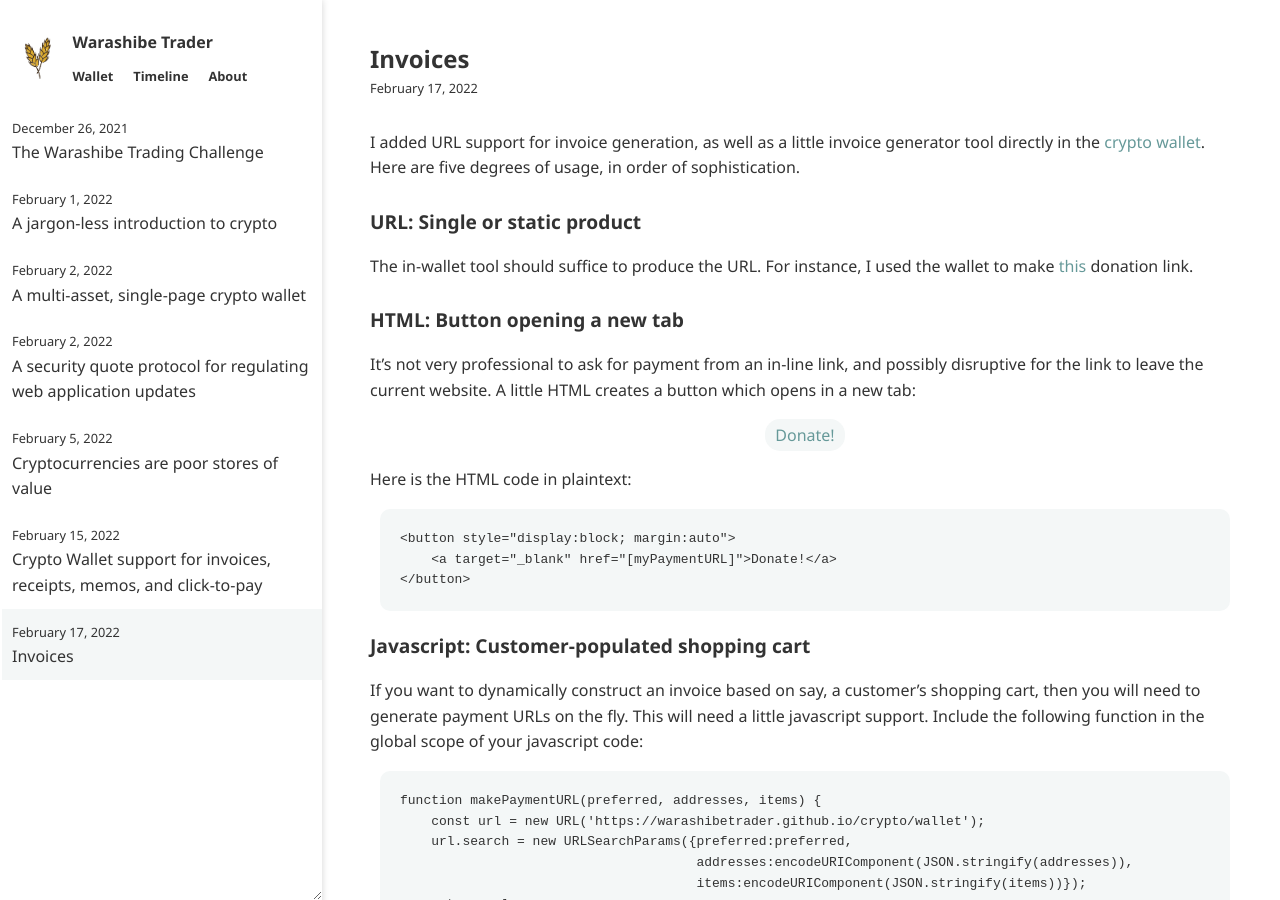
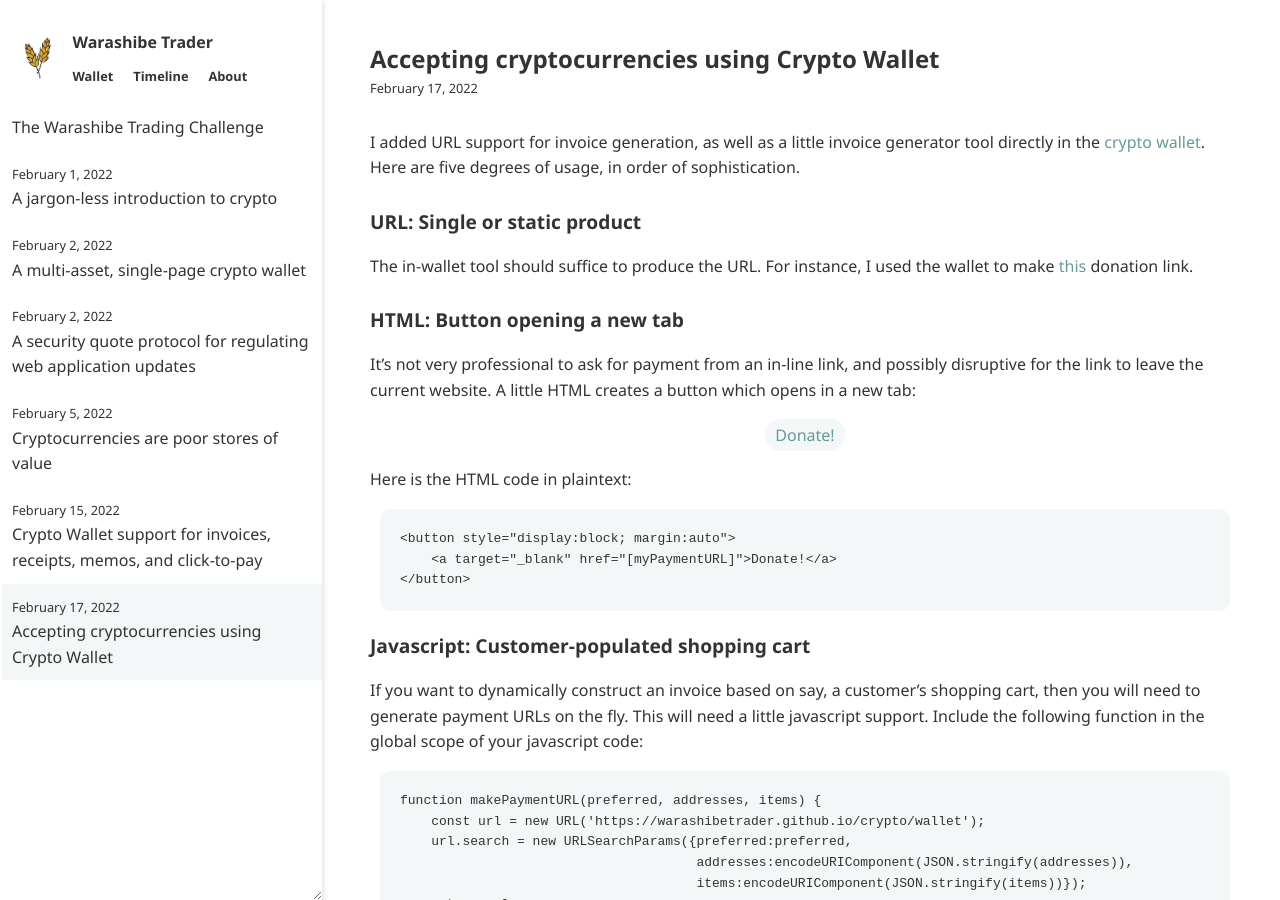
Before and after one commit to warashibetrader/warashibetrader.github.io, a Jekyll site: the page built from _posts/2022-02-17-invoices.md, in a window 1280 px wide and 900 px high. Built offline with Jekyll 4.4.1, drawn with Linux system fonts in a browser that asks for light colours.

Commit message:
Update 2022-02-17-invoices.md

```diff
--- a/_posts/2022-02-17-invoices.md
+++ b/_posts/2022-02-17-invoices.md
@@ -1,5 +1,5 @@
 ---
-Title: "Accepting cryptocurrencies using Crypto Wallet"
+title: "Accepting cryptocurrencies using Crypto Wallet"
 ---
 
 I added URL support for invoice generation, as well as a little invoice generator tool directly in the [crypto wallet](https://warashibetrader.github.io/crypto/wallet). Here are five degrees of usage, in order of sophistication.
```
